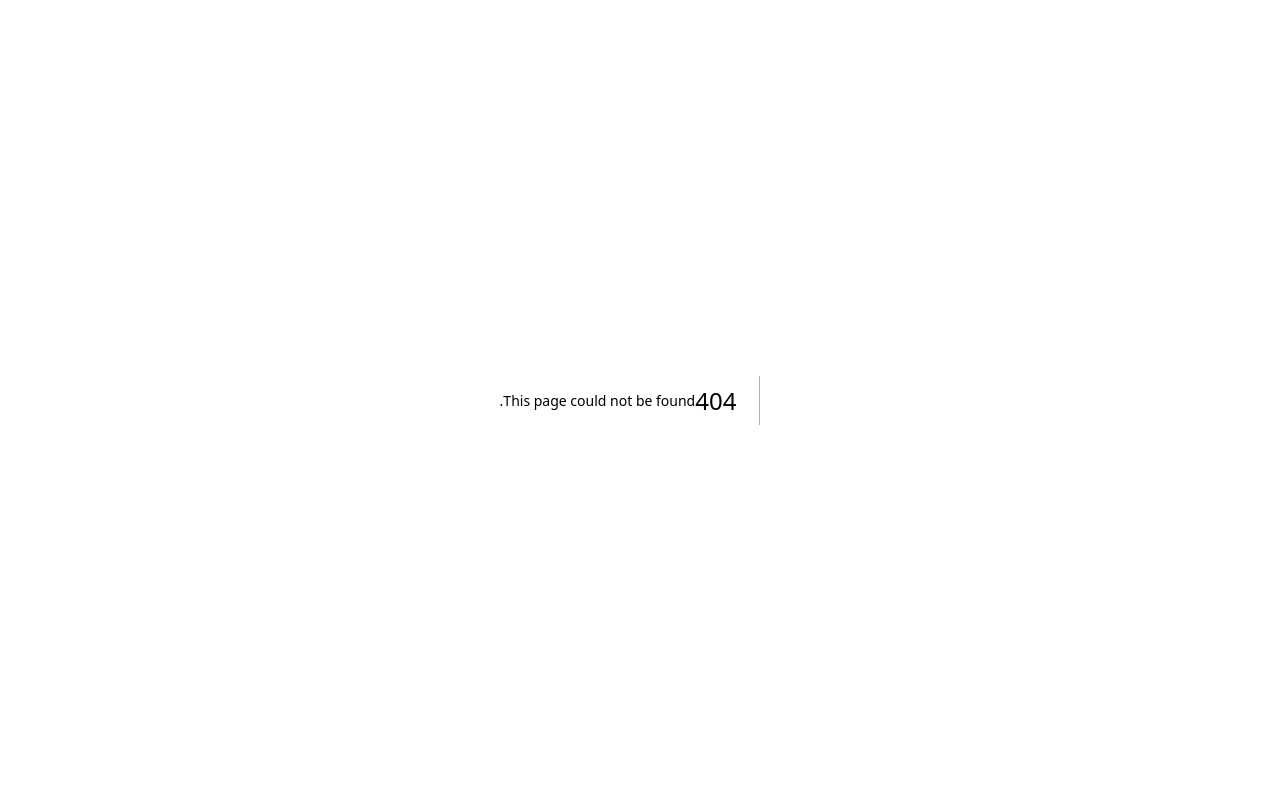
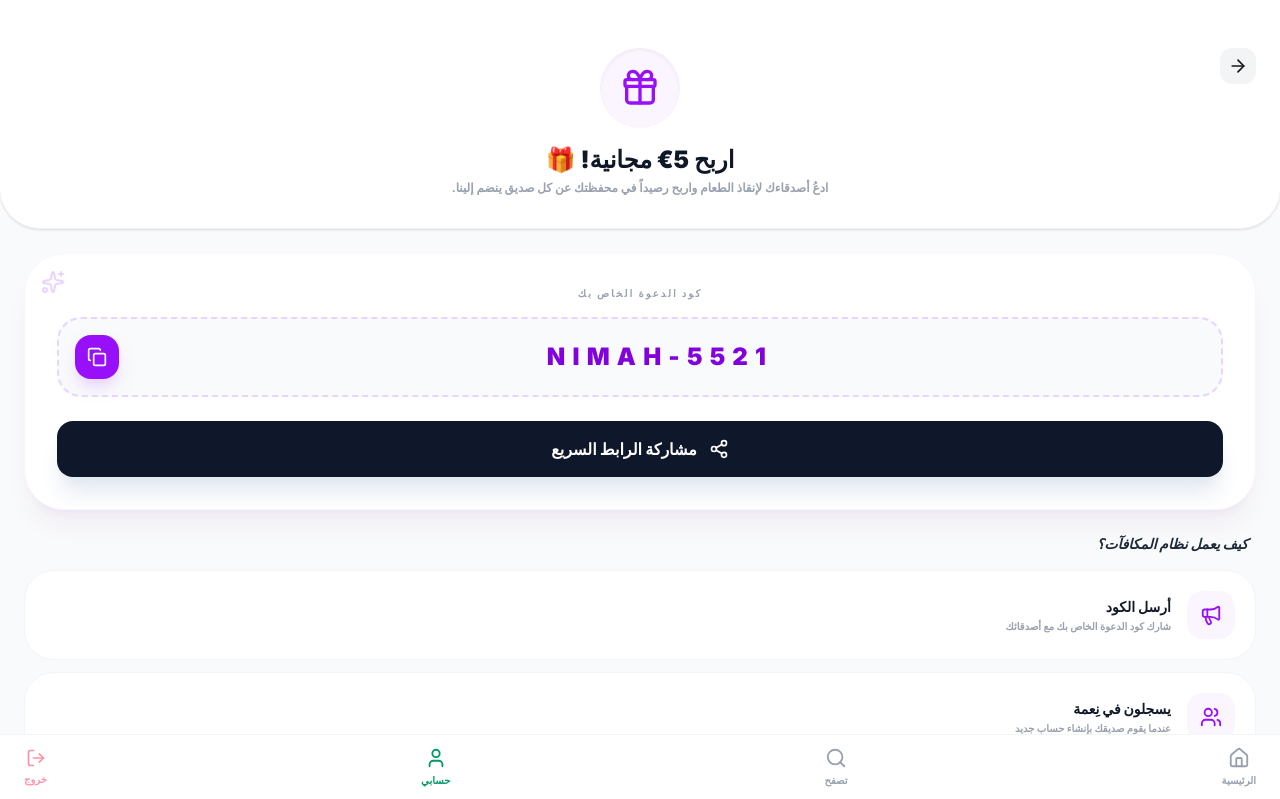
Before and after one commit to msaadi1902-max/nimah-app, a Next.js app: page /referral in a window 1280 px wide. Before the commit this address had no page. Shown: the top 799 px of the page. Built offline with nearby package versions, Linux system fonts and the light colour scheme; no server answers; sample sign-in values are in the browser's storage.

Commit message:
add referral page and fix logic

```diff
--- /dev/null
+++ b/src/app/referral/page.tsx
@@ -0,0 +1,92 @@
+'use client'
+import React, { useState } from 'react'
+import { useRouter } from 'next/navigation'
+import { ArrowRight, Share2, Copy, Users, Gift, Check, Sparkles, Megaphone } from 'lucide-react'
+import BottomNav from '@/components/BottomNav'
+
+export default function ReferralPage() {
+  const router = useRouter()
+  const [copied, setCopied] = useState(false)
+
+  // كود الدعوة (سنربطه لاحقاً بـ ID المستخدم الحقيقي)
+  const referralCode = "NIMAH-5521"
+
+  const handleCopy = () => {
+    navigator.clipboard.writeText(referralCode)
+    setCopied(true)
+    setTimeout(() => setCopied(false), 2000)
+  }
+
+  const steps = [
+    { title: 'أرسل الكود', desc: 'شارك كود الدعوة الخاص بك مع أصدقائك', icon: Megaphone },
+    { title: 'يسجلون في نِعمة', desc: 'عندما يقوم صديقك بإنشاء حساب جديد', icon: Users },
+    { title: 'اربح المكافأة', desc: 'ستحصل على 5€ رصيد بمجرد طلبهم الأول', icon: Gift },
+  ]
+
+  return (
+    <div className="min-h-screen bg-gray-50 pb-28 text-right font-sans" dir="rtl">
+
+      {/* الهيدر */}
+      <div className="bg-white p-6 pt-12 pb-8 rounded-b-[40px] shadow-sm mb-6 border-b border-gray-100 relative overflow-hidden text-center">
+        <button onClick={() => router.back()} className="absolute top-12 right-6 bg-gray-100 p-2 rounded-xl active:scale-95 transition-transform">
+          <ArrowRight size={20} />
+        </button>
+        <div className="bg-purple-50 w-20 h-20 rounded-full flex items-center justify-center mx-auto mb-4 text-purple-600 shadow-inner">
+          <Gift size={40} />
+        </div>
+        <h1 className="text-2xl font-black text-gray-900 mb-1">اربح 5€ مجانية! 🎁</h1>
+        <p className="text-gray-400 text-xs font-bold px-10">ادعُ أصدقاءك لإنقاذ الطعام واربح رصيداً في محفظتك عن كل صديق ينضم إلينا.</p>
+      </div>
+
+      <div className="px-6 space-y-6">
+
+        {/* كود الدعوة */}
+        <div className="bg-white p-8 rounded-[40px] shadow-xl shadow-purple-900/5 border border-purple-50 text-center relative overflow-hidden">
+          <Sparkles className="absolute left-4 top-4 text-purple-200" size={24} />
+          <p className="text-[10px] font-black text-gray-400 uppercase tracking-[0.2em] mb-4">كود الدعوة الخاص بك</p>
+
+          <div className="flex items-center gap-3 bg-gray-50 p-4 rounded-3xl border-2 border-dashed border-purple-200 mb-6 group">
+            <span className="flex-1 text-2xl font-black text-purple-700 tracking-[0.3em] font-mono pr-4">{referralCode}</span>
+            <button
+              onClick={handleCopy}
+              className={`p-3 rounded-2xl transition-all ${copied ? 'bg-emerald-500 text-white' : 'bg-purple-600 text-white shadow-lg shadow-purple-200 active:scale-90'}`}
+            >
+              {copied ? <Check size={20} /> : <Copy size={20} />}
+            </button>
+          </div>
+
+          <button className="w-full bg-slate-900 text-white py-4 rounded-2xl font-black flex items-center justify-center gap-3 active:scale-95 transition-all shadow-xl shadow-slate-200">
+            <Share2 size={20} /> مشاركة الرابط السريع
+          </button>
+        </div>
+
+        {/* خطوات العمل */}
+        <div className="space-y-4">
+          <h2 className="text-sm font-black text-gray-800 mr-2 italic">كيف يعمل نظام المكافآت؟</h2>
+          <div className="space-y-3">
+            {steps.map((step, i) => (
+              <div key={i} className="bg-white p-5 rounded-[30px] border border-gray-100 flex items-center gap-4">
+                <div className="bg-purple-50 w-12 h-12 rounded-2xl flex items-center justify-center text-purple-600 font-black shrink-0">
+                  <step.icon size={22} />
+                </div>
+                <div>
+                  <h4 className="font-black text-gray-900 text-sm mb-0.5">{step.title}</h4>
+                  <p className="text-[10px] text-gray-400 font-bold">{step.desc}</p>
+                </div>
+              </div>
+            ))}
+          </div>
+        </div>
+
+        {/* تنبيه */}
+        <div className="bg-amber-50 p-5 rounded-[30px] border border-amber-100 text-center">
+          <p className="text-[10px] text-amber-900 font-bold leading-relaxed">
+            * تطبق الشروط والأحكام. يتم إضافة الرصيد لمحفظتك بمجرد إتمام الصديق لعملية الحجز الأولى بنجاح.
+          </p>
+        </div>
+      </div>
+
+      <BottomNav activeTab="profile" />
+    </div>
+  )
+}
```
